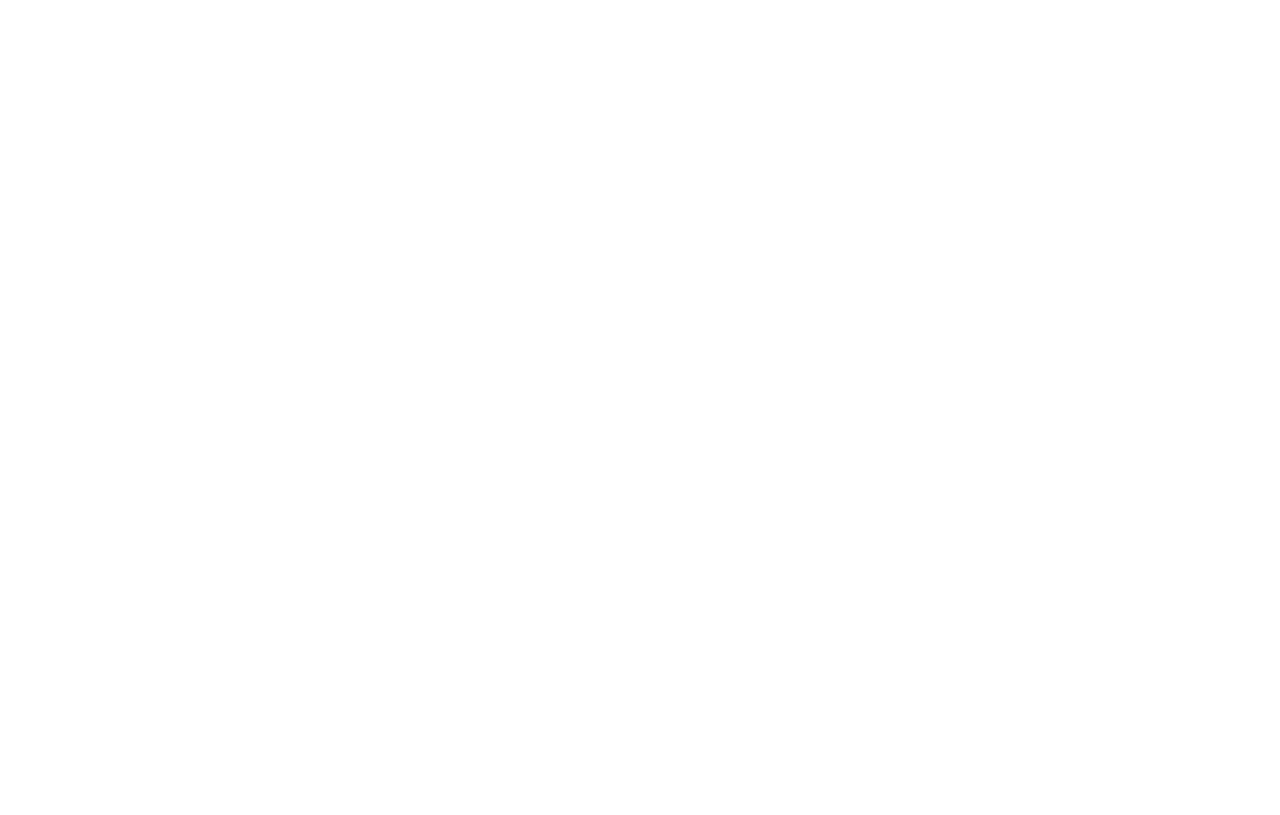
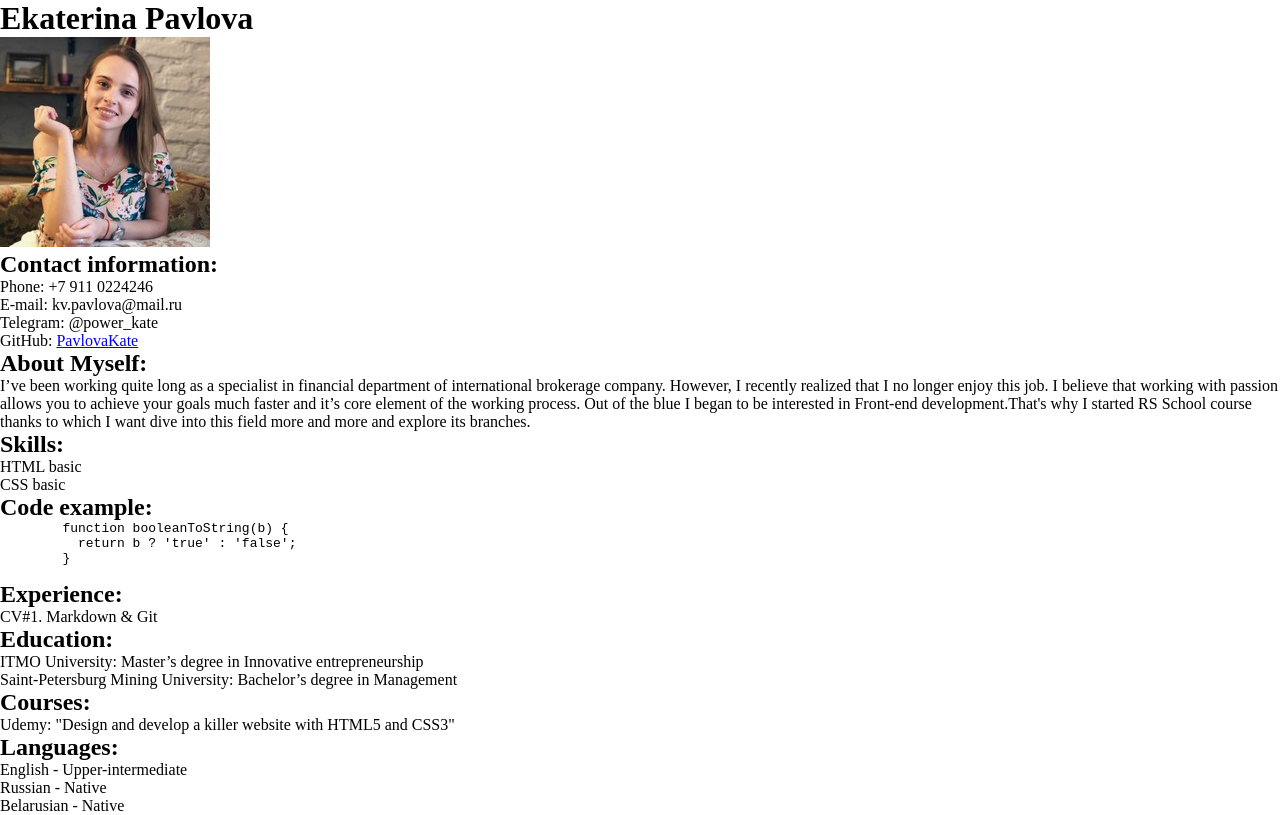
Before and after one commit to PavlovaKate/rsschool-cv, a plain HTML site: page index.html in a window 1280 px wide. Drawn offline with Linux system fonts and the light colour scheme.

Commit message:
docs: update readme, HTML and CSS files

```diff
--- a/index.html
+++ b/index.html
@@ -3,7 +3,65 @@
   <head>
     <meta charset="UTF-8" />
     <meta name="viewport" content="width=device-width, initial-scale=1.0" />
-    <title>Document</title>
+    <link rel="stylesheet" href="style.css" />
+    <title>CV Ekaterina Pavlova</title>
   </head>
-  <body></body>
+  <body>
+    <h1>Ekaterina Pavlova</h1>
+    <img src="./img/KatePavlova.jpg" alt="Photo of E.Pavlova" />
+
+    <h2>Contact information:</h2>
+    <ul>
+      <li>Phone: +7 911 0224246</li>
+      <li>E-mail: kv.pavlova@mail.ru</li>
+      <li>Telegram: @power_kate</li>
+      <li>
+        GitHub:
+        <a href="https://github.com/PavlovaKate" target="_blank">PavlovaKate</a>
+      </li>
+    </ul>
+
+    <h2>About Myself:</h2>
+    <p>
+      I’ve been working quite long as a specialist in financial department of
+      international brokerage company. However, I recently realized that I no
+      longer enjoy this job. I believe that working with passion allows you to
+      achieve your goals much faster and it’s core element of the working
+      process. Out of the blue I began to be interested in Front-end
+      development.That's why I started RS School course thanks to which I want
+      dive into this field more and more and explore its branches.
+    </p>
+
+    <h2>Skills:</h2>
+    <ul>
+      <li>HTML basic</li>
+      <li>CSS basic</li>
+    </ul>
+
+    <h2>Code example:</h2>
+    <code>
+      <pre>
+        function booleanToString(b) {
+          return b ? 'true' : 'false';
+        }
+      </pre>
+    </code>
+
+    <h2>Experience:</h2>
+    <p>CV#1. Markdown & Git</p>
+
+    <h2>Education:</h2>
+    <p>ITMO University: Master’s degree in Innovative entrepreneurship</p>
+    <p>Saint-Petersburg Mining University: Bachelor’s degree in Management</p>
+
+    <h2>Courses:</h2>
+    <p>Udemy: "Design and develop a killer website with HTML5 and CSS3"</p>
+
+    <h2>Languages:</h2>
+    <ul>
+      <li>English - Upper-intermediate</li>
+      <li>Russian - Native</li>
+      <li>Belarusian - Native</li>
+    </ul>
+  </body>
 </html>
--- a/style.css
+++ b/style.css
@@ -0,0 +1,4 @@
+* {
+  margin: 0;
+  padding: 0;
+}
```
Also changed, not shown: 1 other file.
